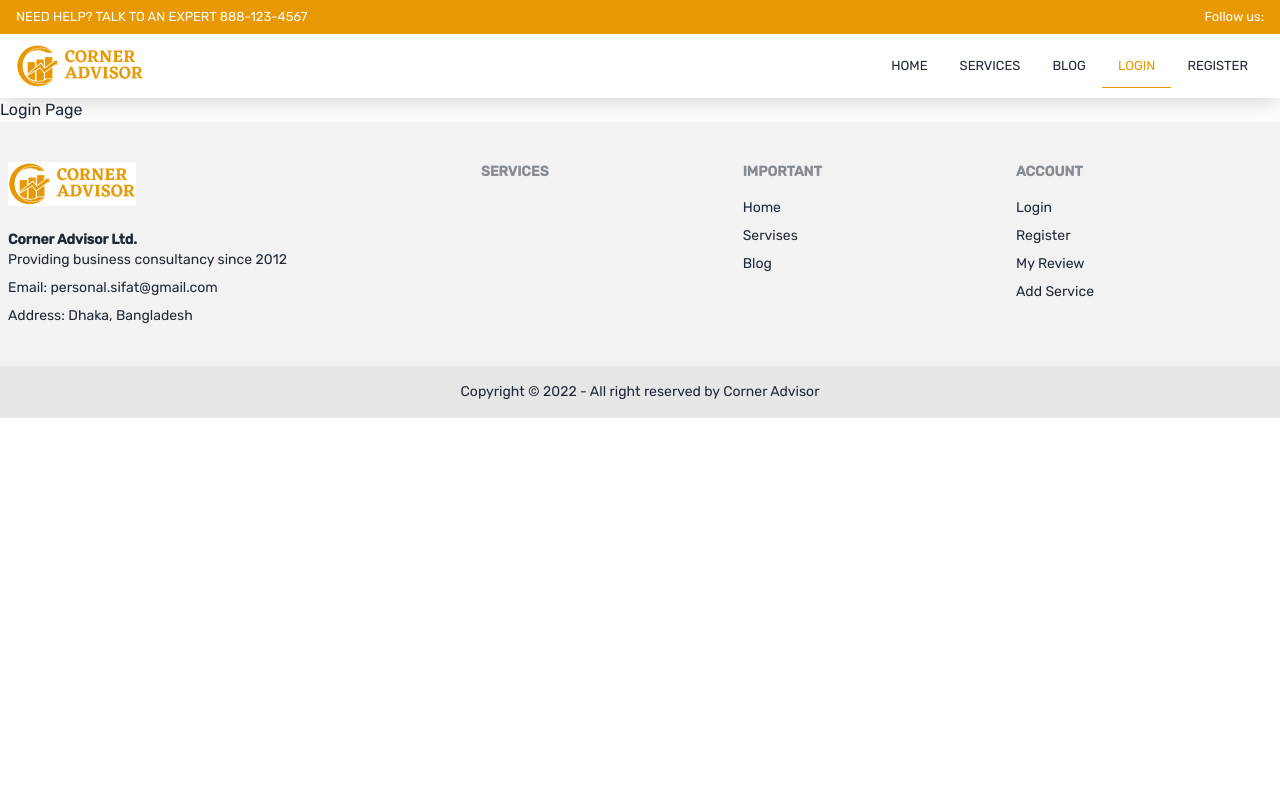
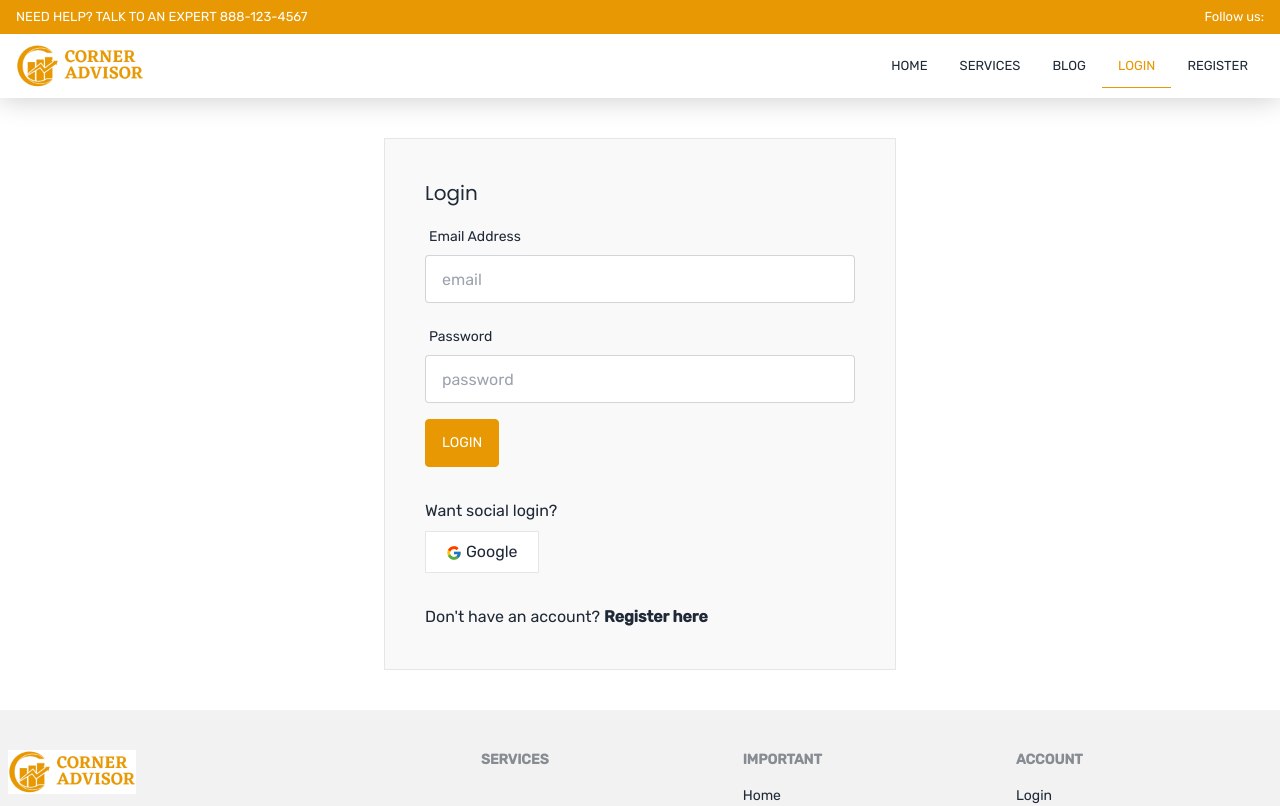
Before and after one commit to sifatullahsu/corner-advisor, a React (Create React App) app: page /login in a window 1280 px wide. Shown: the top 806 px of the page. Built offline with nearby package versions, Linux system fonts and the light colour scheme; no server answers.

Commit message:
login register page

```diff
--- a/src/App.css
+++ b/src/App.css
@@ -28,3 +28,10 @@ header {
   color: #e79802;
   border-bottom: 1px solid #e79802;
 }
+
+.navbar li button {
+  background-color: #e79802;
+  color: #fff;
+  padding: 5px 5px 5px 7px;
+  border-radius: 3px !important;
+}
--- a/src/components/GoogleSignin.js
+++ b/src/components/GoogleSignin.js
@@ -2,6 +2,7 @@ import React, { useContext } from 'react';
 import { AuthContext } from '../contexts/AuthContextComp';
 import { useNavigate } from 'react-router-dom';
 import { toast } from 'react-toastify';
+import { FcGoogle } from 'react-icons/fc';
 
 const GoogleSignIn = ({ from }) => {
   const { userSocialLogin } = useContext(AuthContext);
@@ -20,7 +21,9 @@ const GoogleSignIn = ({ from }) => {
 
   return (
     <>
-      <button onClick={handleGoogleSignIn} className='btn'>Google</button>
+      <button onClick={handleGoogleSignIn} className='bg-white py-2 px-5 border border-border'>
+        <FcGoogle className='inline'></FcGoogle> Google
+      </button>
     </>
   );
 };
--- a/src/components/Header.js
+++ b/src/components/Header.js
@@ -1,10 +1,21 @@
 import React, { useContext } from 'react';
-import { Link, NavLink } from 'react-router-dom';
+import { Link, Navigate, NavLink } from 'react-router-dom';
 import logo from '../assets/logo.png';
 import { AuthContext } from '../contexts/AuthContextComp';
+import { FaSignOutAlt } from 'react-icons/fa';
+import { toast } from 'react-toastify';
 
 const Header = () => {
-  const { user } = useContext(AuthContext);
+  const { user, userLogout } = useContext(AuthContext);
+
+  const handleUserLogout = () => {
+    userLogout()
+      .then(res => {
+        toast.success('Logout Successful!!');
+        Navigate('/');
+      })
+      .catch(err => { })
+  }
 
   const navMenuItems = () => {
     return (
@@ -22,6 +33,7 @@ const Header = () => {
             <>
               <li><NavLink to='/my-reviews'>My Reviews</NavLink></li>
               <li><NavLink to='/add-service'>Add Service</NavLink></li>
+              <li><button onClick={handleUserLogout}><FaSignOutAlt></FaSignOutAlt></button></li>
             </>
         }
       </>
--- /dev/null
+++ b/src/components/Login.js
@@ -0,0 +1,62 @@
+import React, { useContext } from 'react';
+import { Link, useLocation, useNavigate } from 'react-router-dom';
+import { toast } from 'react-toastify';
+import { AuthContext } from '../contexts/AuthContextComp';
+import GoogleSignIn from './GoogleSignIn';
+
+const Login = () => {
+  const { userLogin } = useContext(AuthContext);
+
+  const navigate = useNavigate();
+  const location = useLocation();
+  const from = location.state?.from?.pathname || '/my-reviews';
+
+  const handleUserLogin = event => {
+    event.preventDefault();
+
+    const form = event.target;
+    const email = form.email.value;
+    const password = form.password.value;
+
+    userLogin(email, password)
+      .then(res => {
+        toast.success('Successfully logged in!!');
+        navigate(from, { replace: true });
+      })
+      .catch(err => {
+        toast.error(err.message);
+      })
+  }
+  return (
+    <div className='bg-gray p-10 border border-border'>
+      <h4 className='text-xl mb-3'>Login</h4>
+      <form onSubmit={handleUserLogin}>
+        <div className='grid grid-cols-1 gap-4'>
+          <div className="form-control w-full">
+            <label className="label">
+              <span className="label-text">Email Address</span>
+            </label>
+            <input name="email" type="email" placeholder="email" className="input input-bordered rounded" required />
+          </div>
+          <div className="form-control w-full">
+            <label className="label">
+              <span className="label-text">Password</span>
+            </label>
+            <input name="password" type="password" placeholder="password" className="input input-bordered rounded" required />
+          </div>
+        </div>
+        <input className='btn bg-primary border-primary text-sm font-normal rounded mt-4' type="submit" value="Login" />
+      </form>
+
+      <p className='pt-8 pb-2'>Want social login?</p>
+      <GoogleSignIn from={from}></GoogleSignIn>
+
+      <div className='mt-8'>
+        Don't have an account? <Link
+          to='/register' className='font-semibold'>Register here</Link>
+      </div>
+    </div>
+  );
+};
+
+export default Login;
--- /dev/null
+++ b/src/components/Register.js
@@ -0,0 +1,81 @@
+import React, { useContext } from 'react';
+import { Link, useLocation, useNavigate } from 'react-router-dom';
+import { toast } from 'react-toastify';
+import { AuthContext } from '../contexts/AuthContextComp';
+import GoogleSignIn from './GoogleSignIn';
+
+const Register = () => {
+  const { userRegister, updateUserProfile } = useContext(AuthContext);
+
+  const navigate = useNavigate();
+  const location = useLocation();
+  const from = location.state?.from?.pathname || '/my-reviews';
+
+  const handleUserRegister = (event) => {
+    event.preventDefault();
+
+    const form = event.target;
+    const name = form.name.value;
+    const email = form.email.value;
+    const password = form.password.value;
+
+    userRegister(email, password)
+      .then(result => {
+        console.log(result.user);
+        form.reset();
+        updateUserProfile({ displayName: name })
+          .then(res => {
+            toast.success('Successfully logged in!!');
+            navigate(from);
+          })
+      })
+      .catch(error => {
+        toast.error('Something is wrong!!');
+      })
+  }
+
+  return (
+    <div>
+      <div className='bg-gray p-10 border border-border'>
+        <h4 className='text-xl mb-3'>Register</h4>
+        <form onSubmit={handleUserRegister}>
+          <div className='grid grid-cols-1 gap-4'>
+
+            <div className="form-control w-full">
+              <label className="label">
+                <span className="label-text">Full Name</span>
+              </label>
+              <input name="name" type="text" placeholder="name" className="input input-bordered rounded" required />
+            </div>
+
+            <div className="form-control w-full">
+              <label className="label">
+                <span className="label-text">Email Address</span>
+              </label>
+              <input name="email" type="email" placeholder="email" className="input input-bordered rounded" required />
+            </div>
+
+            <div className="form-control w-full">
+              <label className="label">
+                <span className="label-text">Password</span>
+              </label>
+              <input name="password" type="password" placeholder="password" className="input input-bordered rounded" required />
+            </div>
+
+          </div>
+          <input className='btn bg-primary border-primary text-sm font-normal rounded mt-4' type="submit" value="Register" />
+        </form>
+
+        <p className='pt-8 pb-2'>Want social login?</p>
+        <GoogleSignIn from={from}></GoogleSignIn>
+
+        <div className='mt-8'>
+          Allready have an accout? <Link
+            to='/login' className='font-semibold'>Please Login</Link>
+        </div>
+      </div>
+    </div>
+  );
+};
+
+export default Register;
--- a/src/contexts/AuthContextComp.js
+++ b/src/contexts/AuthContextComp.js
@@ -1,5 +1,5 @@
 import React, { createContext, useEffect, useState } from 'react';
-import { createUserWithEmailAndPassword, getAuth, GoogleAuthProvider, onAuthStateChanged, signInWithEmailAndPassword, signInWithPopup, signOut } from 'firebase/auth';
+import { createUserWithEmailAndPassword, getAuth, GoogleAuthProvider, onAuthStateChanged, signInWithEmailAndPassword, signInWithPopup, signOut, updateProfile } from 'firebase/auth';
 import app from '../firebase/firebase.init';
 
 export const AuthContext = createContext();
@@ -37,6 +37,10 @@ const AuthContextComp = ({ children }) => {
     return false;
   }
 
+  const updateUserProfile = arg => {
+    return updateProfile(auth.currentUser, arg)
+  }
+
   useEffect(() => {
     const unsubscribe = onAuthStateChanged(auth, (currentUser) => {
       setUser(currentUser);
@@ -54,7 +58,8 @@ const AuthContextComp = ({ children }) => {
     userLogin,
     userRegister,
     userLogout,
-    userSocialLogin
+    userSocialLogin,
+    updateUserProfile
   }
 
   return (
--- a/src/pages/LoginPage.js
+++ b/src/pages/LoginPage.js
@@ -1,10 +1,17 @@
 import React from 'react';
+import Login from '../components/Login';
 
 const LoginPage = () => {
+
+
   return (
-    <div>
-      Login Page
-    </div>
+    <section className='py-10'>
+      <div className='container'>
+        <div className='max-w-lg mx-auto'>
+          <Login></Login>
+        </div>
+      </div>
+    </section>
   );
 };
 
--- a/src/pages/RegisterPage.js
+++ b/src/pages/RegisterPage.js
@@ -1,10 +1,15 @@
 import React from 'react';
+import Register from '../components/Register';
 
 const RegisterPage = () => {
   return (
-    <div>
-      Register page
-    </div>
+    <section className='py-10'>
+      <div className='container'>
+        <div className='max-w-lg mx-auto'>
+          <Register></Register>
+        </div>
+      </div>
+    </section>
   );
 };
 
--- a/tailwind.config.js
+++ b/tailwind.config.js
@@ -10,7 +10,9 @@ module.exports = {
         padding: '.5rem'
       },
       colors: {
-        primary: '#e79802'
+        primary: '#e79802',
+        gray: '#f9f9f9',
+        border: '#e6e6e6'
       },
       fontSize: {
         mxs: ['13px', '18px']
```
